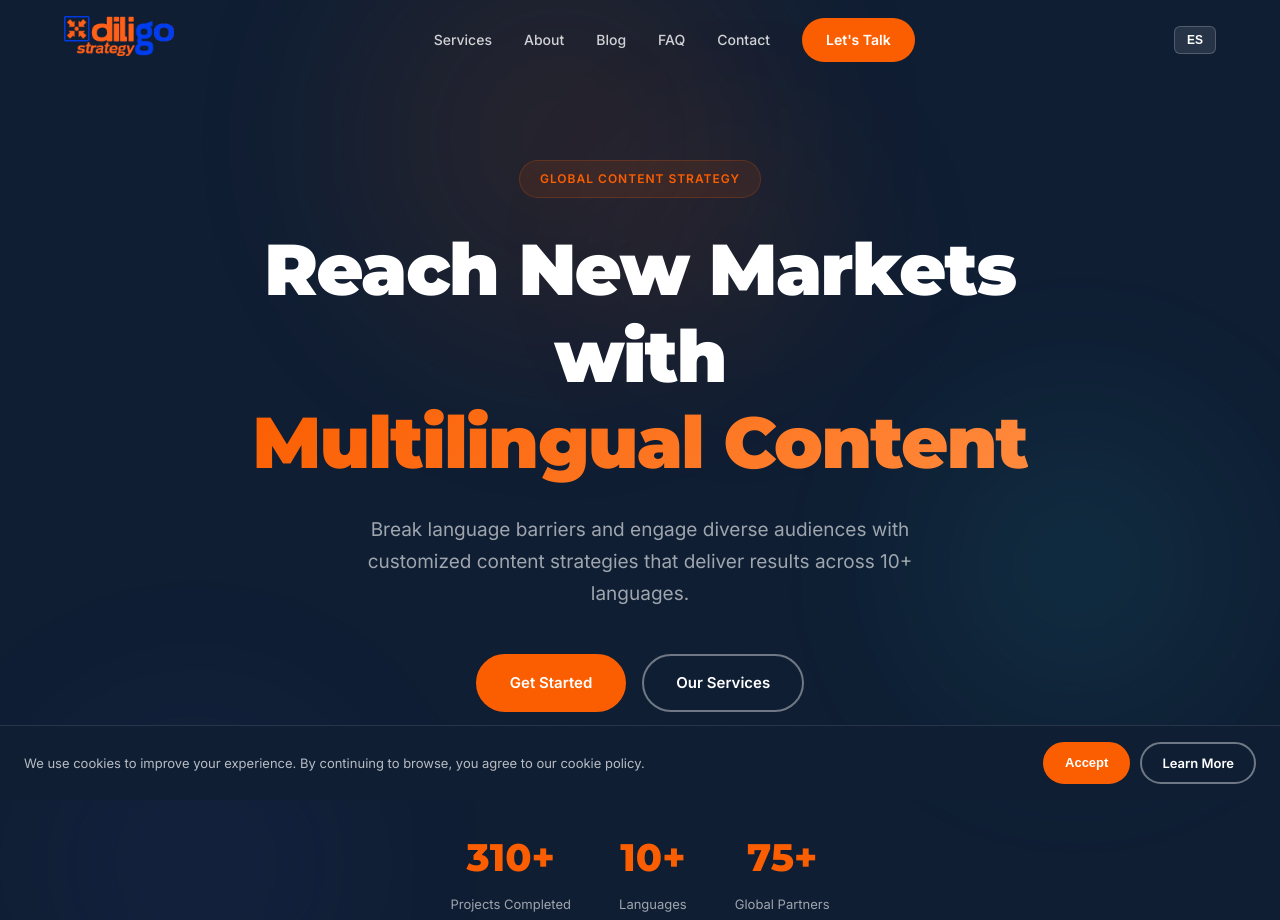
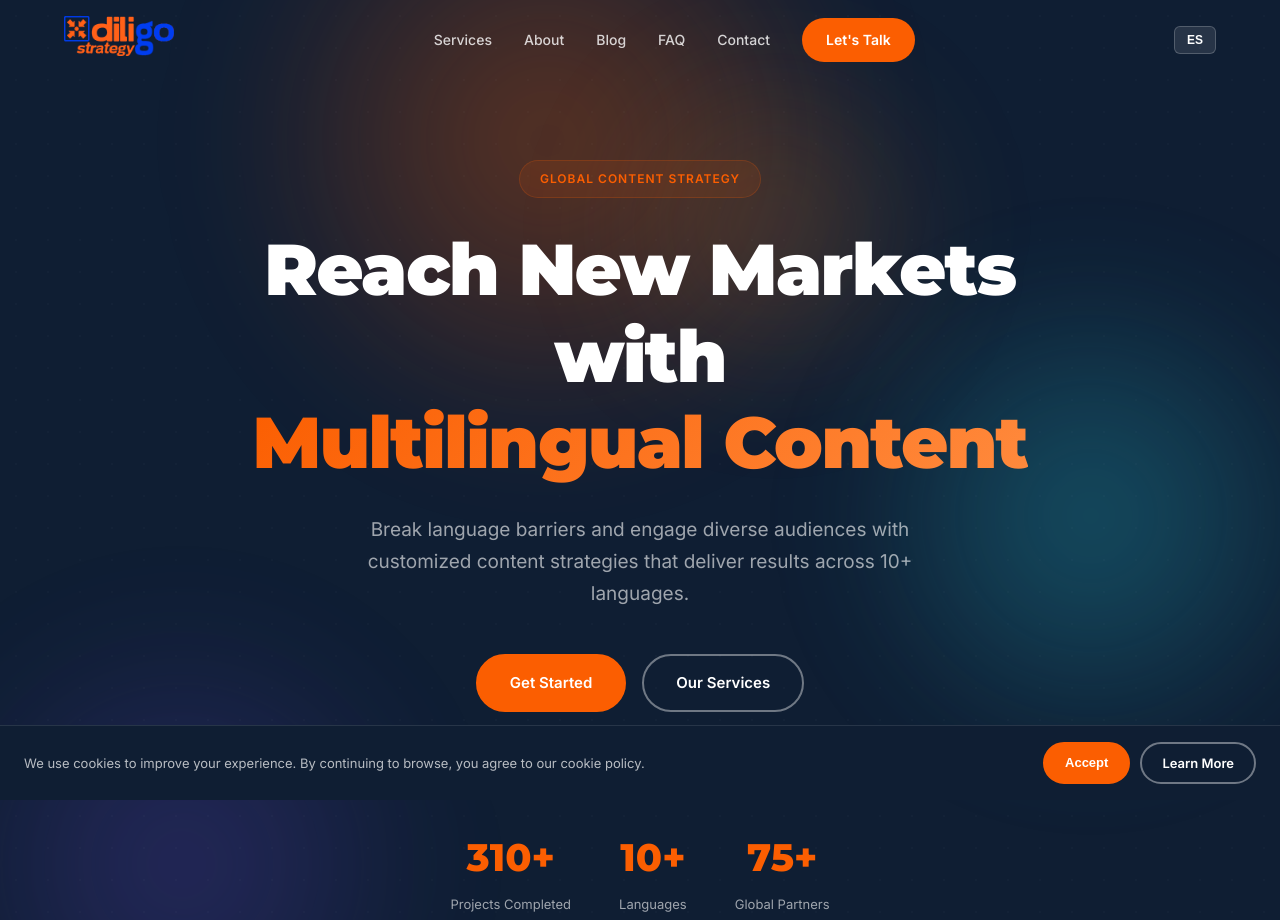
Before and after one commit to diligostrategy/diligoweb, a plain HTML site: page index.html in a window 1280 px wide. Shown: the top 920 px of the page. Drawn offline with Linux system fonts and the light colour scheme.

Commit message:
fix: increase hero blob opacity and size for visibility

```diff
--- a/css/styles.css
+++ b/css/styles.css
@@ -141,27 +141,28 @@ h3 { font-size: 1.25rem; font-weight: 700; }
   background-size: 32px 32px; z-index: 1;
 }
 .hero-blob {
-  position: absolute; border-radius: 50%; filter: blur(80px); opacity: .4;
+  position: absolute; border-radius: 50%; filter: blur(60px); opacity: .7;
   animation: blobFloat 12s ease-in-out infinite alternate;
+  will-change: transform;
 }
 .hero-blob-1 {
-  width: 600px; height: 600px; top: -15%; left: 20%;
-  background: radial-gradient(circle, rgba(251,94,1,.35), transparent 70%);
+  width: 700px; height: 700px; top: -20%; left: 15%;
+  background: radial-gradient(circle, rgba(251,94,1,.5), transparent 65%);
   animation-duration: 14s;
 }
 .hero-blob-2 {
-  width: 500px; height: 500px; top: 30%; right: -5%;
-  background: radial-gradient(circle, rgba(38,198,218,.3), transparent 70%);
+  width: 600px; height: 600px; top: 20%; right: -10%;
+  background: radial-gradient(circle, rgba(38,198,218,.45), transparent 65%);
   animation-duration: 18s; animation-delay: -4s;
 }
 .hero-blob-3 {
-  width: 450px; height: 450px; bottom: -10%; left: -5%;
-  background: radial-gradient(circle, rgba(100,80,220,.25), transparent 70%);
+  width: 550px; height: 550px; bottom: -15%; left: -10%;
+  background: radial-gradient(circle, rgba(120,80,240,.35), transparent 65%);
   animation-duration: 16s; animation-delay: -8s;
 }
 .hero-blob-4 {
-  width: 350px; height: 350px; top: 10%; right: 30%;
-  background: radial-gradient(circle, rgba(251,94,1,.2), transparent 70%);
+  width: 400px; height: 400px; top: 5%; right: 25%;
+  background: radial-gradient(circle, rgba(251,150,50,.3), transparent 65%);
   animation-duration: 20s; animation-delay: -2s;
 }
 @keyframes blobFloat {
```
